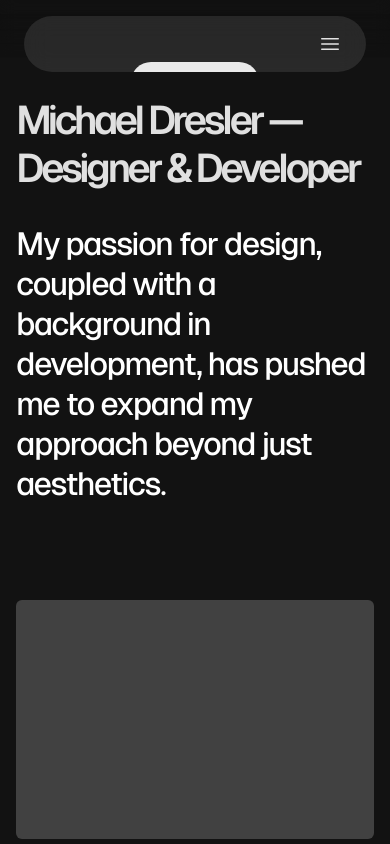
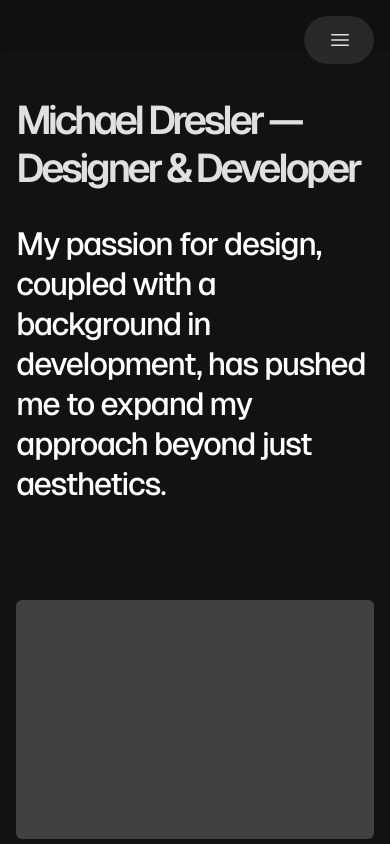
Before and after one commit to MichaelDresler/michaeldresler.github.io, a Next.js app: page / in a window 390 px wide. Shown: the top 844 px of the page. Built offline with nearby package versions, Linux system fonts and the light colour scheme.

Commit message:
testing small mobile nav

```diff
--- a/app/components/NavBar.tsx
+++ b/app/components/NavBar.tsx
@@ -74,18 +74,18 @@ export default function NavBar() {
 
 
   return (
-    <div className="fixed w-full left-0 top-0 text-sm px-6 sm:px-12  z-[1000]">
+    <div className={`fixed w-full transition-all duration-500 left-0 top-0 text-sm px-4 sm:px-12  z-[1000]`}>
       {/* used for progressive blur behind navbar */}
       <div className="w-screen h-full absolute top-0 left-0 bg-surface/20  [mask-image:linear-gradient(180deg,_rgba(0,0,0,1)_20%,_rgba(255,255,255,0)_80%)]  backdrop-blur-[8px]"></div>
 
       <div
         ref={navRef}
-        style={{ height: isOpen ? `${56 * navlinks.length +56}px` : "3.5rem" }}
+        style={{ height: isOpen ? `${56 * navlinks.length +56}px` : "3rem" }}
         className={` ${
           isOpen ? `rounded-[12px]` : " rounded-[32px]"
-        }   mx-auto bg-foreground/10 bg-opacity-[75%] ${geistMono.className}  transition-all duration-300  mt-4 backdrop-blur-md  overflow-hidden flex flex-col sm:flex-row px-6 sm:w-fit z-[1000]`}
+        }   sm:mx-auto ml-auto bg-foreground/10 bg-opacity-[75%] ${geistMono.className} ${isOpen?"w-full":"w-[70px]"}   transition-all duration-300  mt-4 backdrop-blur-md  overflow-hidden flex flex-col sm:flex-row px-6  sm:w-fit z-[1000]`}
       >
-        <ul className={` flex w-full sm:w-auto items-center pt-4 `}>
+        <ul className={` flex w-full sm:w-auto items-center py-3 `}>
           {/* surge logo
           <li className="flex items-center link ">
             <Link href="/">MD</Link>
@@ -149,7 +149,7 @@ export default function NavBar() {
                   {link.name}
                 </Link>
                 <span
-                  className={`  text-sm absolute pointer-events-none inset-x-[-50px] inset-y-[-10px] sm:inset-y-[-10px] sm:inset-x-[-20px] ${
+                  className={`  text-sm absolute pointer-events-none inset-x-[-32px] inset-y-[-10px] sm:inset-y-[-10px] sm:inset-x-[-20px] ${
                     pathname === link.url && "  -z-10"
                   }`}
                 >
```
